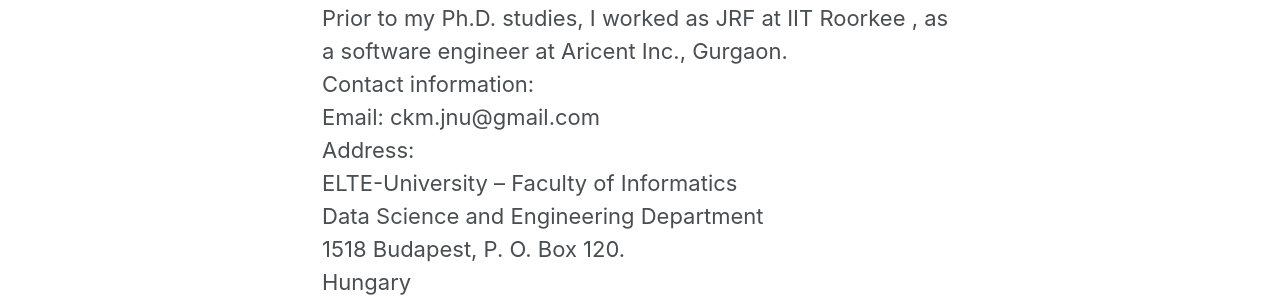
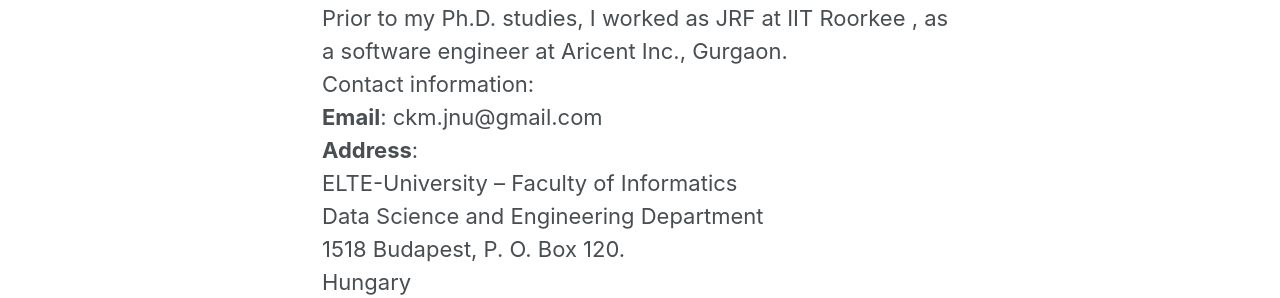
Before and after one commit to chandreshiit/oldsite, a Jekyll site: the page built from _pages/about.md, in a window 1280 px wide and 900 px high, scrolled down 398 px. Shown: the part 319-617 px from the top of the window. Built offline with Jekyll 4.4.1, drawn with Linux system fonts in a browser that asks for light colours; cached includes are drawn as plain includes; nearby versions of some CDN libraries; part of the change alters nothing that is shown.

Commit message:
added classifxatio

```diff
--- a/_pages/about.md
+++ b/_pages/about.md
@@ -11,8 +11,8 @@ My research adviser was [Dr. Durga Toshniwal](http://www.iitr.ac.in/departments/
 During my Ph.D. Interned with Microsoft India R&D and Bosch Research, Bangalore.
 Prior to my Ph.D. studies, I worked as JRF at IIT Roorkee , as a software engineer at Aricent Inc., Gurgaon.
 Contact information:
-Email: ckm.jnu@gmail.com
-Address:
+**Email**: ckm.jnu@gmail.com
+**Address**:
 ELTE-University – Faculty of Informatics
 Data Science and Engineering Department
 1518 Budapest, P. O. Box 120.
```
